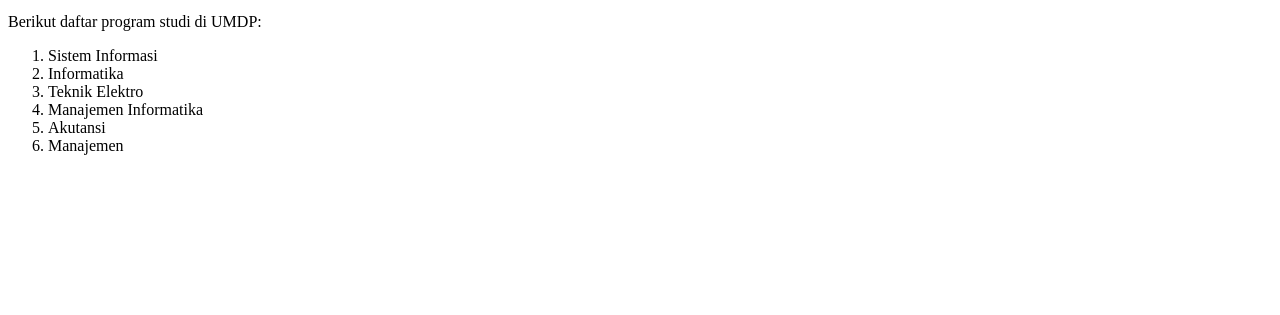
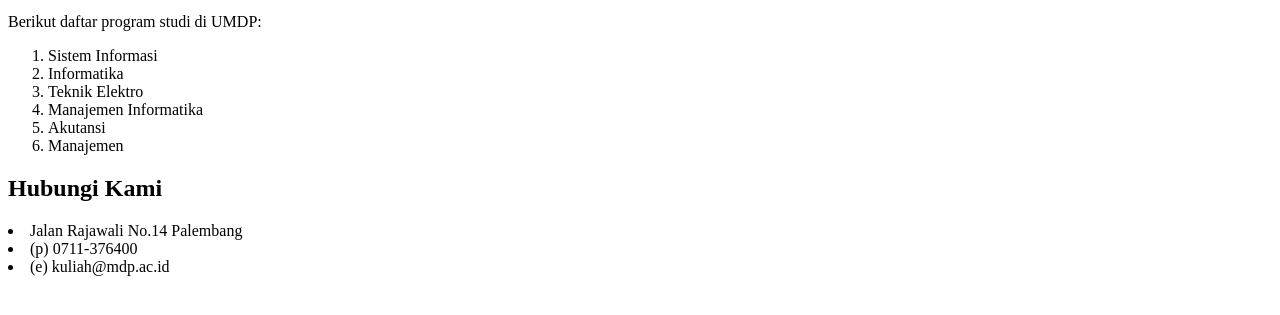
Before and after one commit to gracepatriciaa/P2PAW1, a plain HTML site: page index.html in a window 1280 px wide. Shown: the part 119-434 px from the top of the page. Drawn offline with Linux system fonts and the light colour scheme.

Commit message:
Tambah Hubungi Kami

```diff
--- a/index.html
+++ b/index.html
@@ -22,5 +22,12 @@
             <li>Manajemen</li>
         </ol>
     </p>
+    <!-- Hubungi Kami -->
+    <h2>Hubungi Kami</h2>
+    <u1>
+        <li> Jalan Rajawali No.14 Palembang</li>
+        <li>(p) 0711-376400</li>
+        <li>(e) kuliah@mdp.ac.id</li>
+    </u1>
 </body>
 </html>
```
